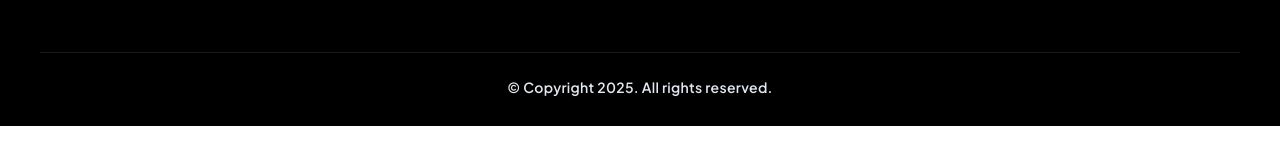
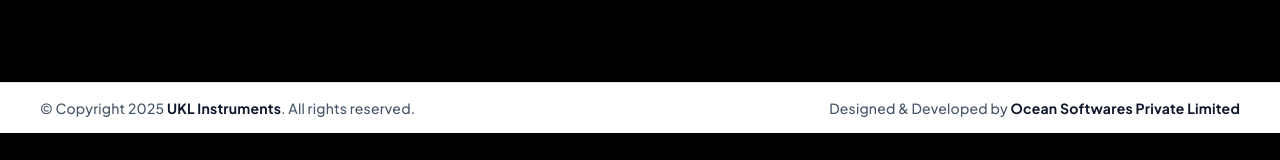
Before and after one commit to MathanKumarMP/UKL-India, a React (Vite) app: page / in a window 1280 px wide. Shown: the part 4661-4821 px from the top of the page. Before the commit the page ends 4787 px from the top, so only its background shows below. Built offline with nearby package versions, Linux system fonts and the light colour scheme; no server answers.

Commit message:
bug fixes

```diff
--- a/src/components/ContactFormMapSection.jsx
+++ b/src/components/ContactFormMapSection.jsx
@@ -22,8 +22,8 @@ const ContactFormMapSection = () => {
     const cleanPhone = formData.phone.trim();
     if (!cleanPhone) {
       newErrors.phone = 'Phone number is required';
-    } else if (!/^\d{10}$/.test(cleanPhone)) {
-      newErrors.phone = 'Phone number must be exactly 10 digits';
+    } else if (!/^[6-9]\d{9}$/.test(cleanPhone) || /^(\d)\1{9}$/.test(cleanPhone)) {
+      newErrors.phone = 'Please enter a valid 10-digit mobile number';
     }
 
     const cleanEmail = formData.email.trim();
--- a/src/components/Footer.jsx
+++ b/src/components/Footer.jsx
@@ -113,10 +113,16 @@ const Footer = ({ setActiveNav }) => {
           </div>
         </div>
 
-        {/* Bottom Copyright Bar */}
-        <div className="footer-bottom-bar">
+      </div>
+
+      {/* Bottom Copyright Bar with White Background */}
+      <div className="footer-bottom-bar">
+        <div className="footer-bottom-container">
           <p className="copyright-text">
-            © Copyright 2025. All rights reserved.
+            © Copyright 2025 <strong>UKL Instruments</strong>. All rights reserved.
+          </p>
+          <p className="developer-text">
+            Designed & Developed by <a href="https://www.oceansoftwares.com/" target="_blank" rel="noopener noreferrer"><strong>Ocean Softwares Private Limited</strong></a>
           </p>
         </div>
       </div>
--- a/src/styles/Footer.css
+++ b/src/styles/Footer.css
@@ -164,23 +164,48 @@ a.contact-text:hover {
   color: #d1d5db;
 }
 
-/* Bottom Bar Divider & Copyright */
+/* Bottom Bar Divider & Copyright with White Background */
 .footer-bottom-bar {
-  border-top: 1px solid rgba(255, 255, 255, 0.1);
-  padding-top: 25px;
-  display: flex;
-  justify-content: center;
-  align-items: center;
+  background-color: #ffffff;
+  border-top: 1px solid #e2e8f0;
+  padding: 16px 0;
+  margin-top: 30px;
   width: 100%;
 }
 
-.copyright-text {
+.footer-bottom-container {
+  max-width: 1280px;
+  margin: 0 auto;
+  padding: 0 40px;
+  display: flex;
+  justify-content: space-between;
+  align-items: center;
+  flex-wrap: wrap;
+  gap: 12px;
+  width: 100%;
+}
+
+.copyright-text,
+.developer-text {
   font-size: 14px;
-  font-weight: 600;
-  color: #e2e8f0;
-  text-align: center;
+  font-weight: 500;
+  color: #475569;
   margin: 0;
-  letter-spacing: 0.3px;
+  letter-spacing: 0.2px;
+}
+
+.copyright-text strong,
+.developer-text strong,
+.developer-text a strong {
+  color: #0f172a !important;
+  font-weight: 700;
+  text-decoration: none;
+  transition: color 0.2s ease;
+}
+
+.developer-text a:hover strong {
+  color: #004dad !important;
+  text-decoration: underline;
 }
 
 /* Responsive Breakpoints */
@@ -235,6 +260,12 @@ a.contact-text:hover {
     font-size: 14px;
     word-break: break-word;
   }
+
+  .footer-bottom-bar {
+    flex-direction: column;
+    justify-content: center;
+    text-align: center;
+  }
 }
 
 @media (max-width: 380px) {
```
